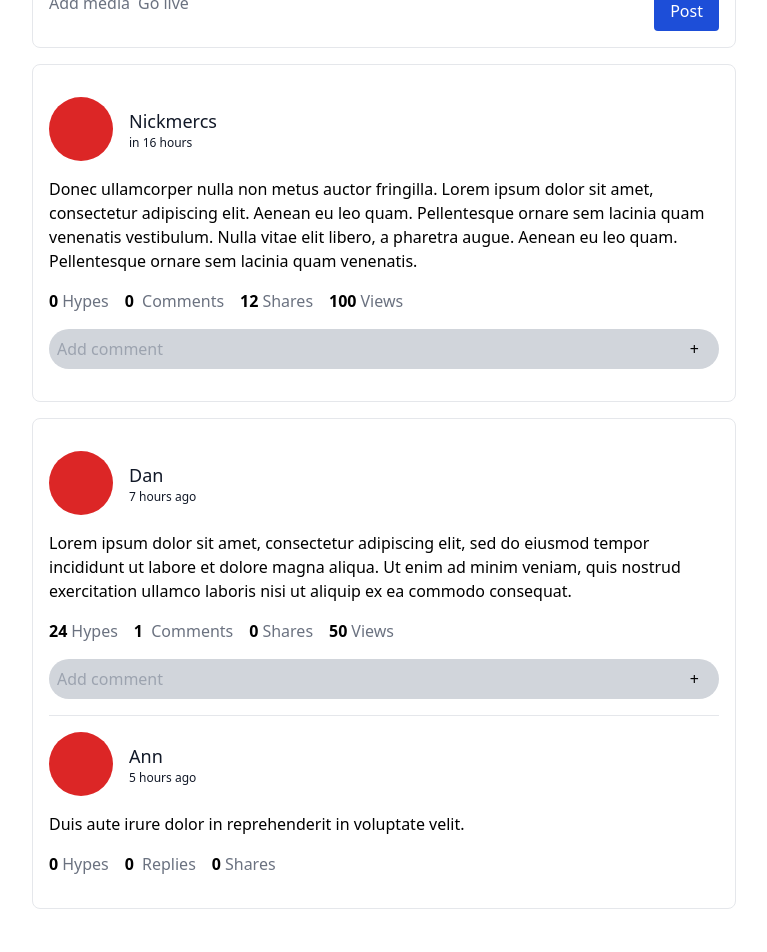
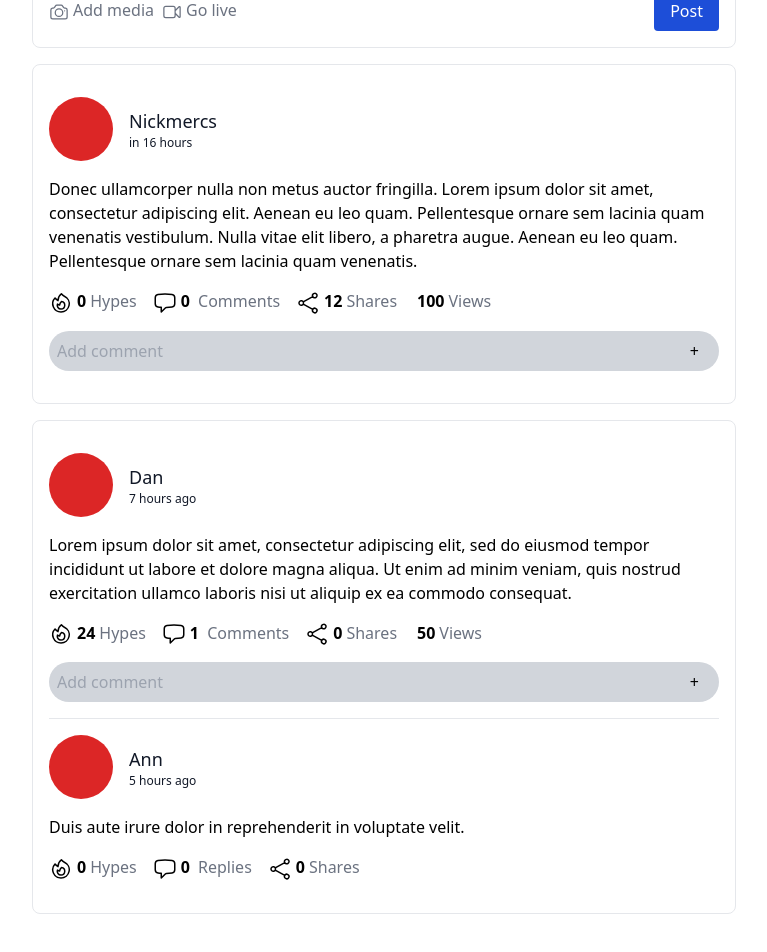
Before and after one commit to paul-schwendenman/newsfeed-app, a React (Create React App) app: page / in a window 1280 px wide. Shown: the part 140-1092 px from the top of the page, without its empty margins (256-1023 px from the left). Built offline with nearby package versions, Linux system fonts and the light colour scheme.

Commit message:
Add icons

```diff
--- a/src/components/Comment.tsx
+++ b/src/components/Comment.tsx
@@ -1,5 +1,10 @@
 import dayjs from "dayjs";
 import { CommentType } from "../types/comment";
+import {
+  ChatBubbleLeftIcon,
+  FireIcon,
+  ShareIcon,
+} from "@heroicons/react/24/outline";
 
 interface CommentProps {
   comment: CommentType;
@@ -25,15 +30,20 @@ export default function Comment({ comment }: CommentProps) {
       <div className="pt-4">{comment.body}</div>
       <div className="flex gap-4 mt-4">
         <div>
-          <span className="font-bold pr-1">{comment.likes}</span>
+          <FireIcon className="h-6 w-6 inline" />
+          <span className="font-bold p-1">{comment.likes}</span>
           <span className="text-gray-500">Hypes</span>
         </div>
         <div>
-          <span className="font-bold pr-1">{comment.replies?.length || 0}</span>{" "}
+          <ChatBubbleLeftIcon className="h-6 w-6 inline" />
+          <span className="font-bold p-1">
+            {comment.replies?.length || 0}
+          </span>{" "}
           <span className="text-gray-500">Replies</span>
         </div>
         <div>
-          <span className="font-bold pr-1">{comment.shareCount || 0}</span>
+          <ShareIcon className="h-6 w-6 inline" />
+          <span className="font-bold p-1">{comment.shareCount || 0}</span>
           <span className="text-gray-500">Shares</span>
         </div>
       </div>
--- a/src/components/Post.tsx
+++ b/src/components/Post.tsx
@@ -6,6 +6,11 @@ import relativeTime from "dayjs/plugin/relativeTime.js";
 import Comment from "./Comment";
 import CommentForm from "./CommentForm";
 import { CommentType } from "../types/comment";
+import {
+  ChatBubbleLeftIcon,
+  FireIcon,
+  ShareIcon,
+} from "@heroicons/react/24/outline";
 
 dayjs.extend(relativeTime);
 
@@ -38,19 +43,24 @@ function Post({ post, addCommentToPost }: PostProps) {
         <span className="post-body">{post.body}</span>
         <div className="flex gap-4 mt-4">
           <div>
-            <span className="font-bold pr-1">{post.likes}</span>
+            <FireIcon className="h-6 w-6 inline" />
+            <span className="font-bold p-1">{post.likes}</span>
             <span className="text-gray-500">Hypes</span>
           </div>
           <div>
-            <span className="font-bold pr-1">{post.comments?.length || 0}</span>{" "}
+            <ChatBubbleLeftIcon className="h-6 w-6 inline" />
+            <span className="font-bold p-1">
+              {post.comments?.length || 0}
+            </span>{" "}
             <span className="text-gray-500">Comments</span>
           </div>
           <div>
-            <span className="font-bold pr-1">{post.shareCount || 0}</span>
+            <ShareIcon className="h-6 w-6 inline" />
+            <span className="font-bold p-1">{post.shareCount || 0}</span>
             <span className="text-gray-500">Shares</span>
           </div>
           <div>
-            <span className="font-bold pr-1">{post.viewCount || 0}</span>
+            <span className="font-bold p-1">{post.viewCount || 0}</span>
             <span className="text-gray-500">Views</span>
           </div>
         </div>
--- a/src/components/PostForm.tsx
+++ b/src/components/PostForm.tsx
@@ -1,3 +1,4 @@
+import { CameraIcon, VideoCameraIcon } from "@heroicons/react/24/outline";
 import dayjs from "dayjs";
 import React, { ChangeEvent, MouseEvent, useState } from "react";
 import { PostType } from "../types/post";
@@ -42,10 +43,16 @@ function PostForm({ addPost }: PostFormProps) {
           required={true}
           onChange={handleChange}
         />
-        <div className="flex justify-between">
+        <div className="flex justify-between items-center">
           <div className="flex gap-2 text-gray-500">
-            <span className="cursor-pointer">Add media</span>
-            <span className="cursor-pointer">Go live</span>
+            <span className="cursor-pointer">
+              <CameraIcon className="h-6 w-6 inline pr-1" />
+              Add media
+            </span>
+            <span className="cursor-pointer">
+              <VideoCameraIcon className="h-6 w-6 inline pr-1" />
+              Go live
+            </span>
           </div>
           <button
             className="bg-blue-700 rounded text-white px-4 py-2"
```
